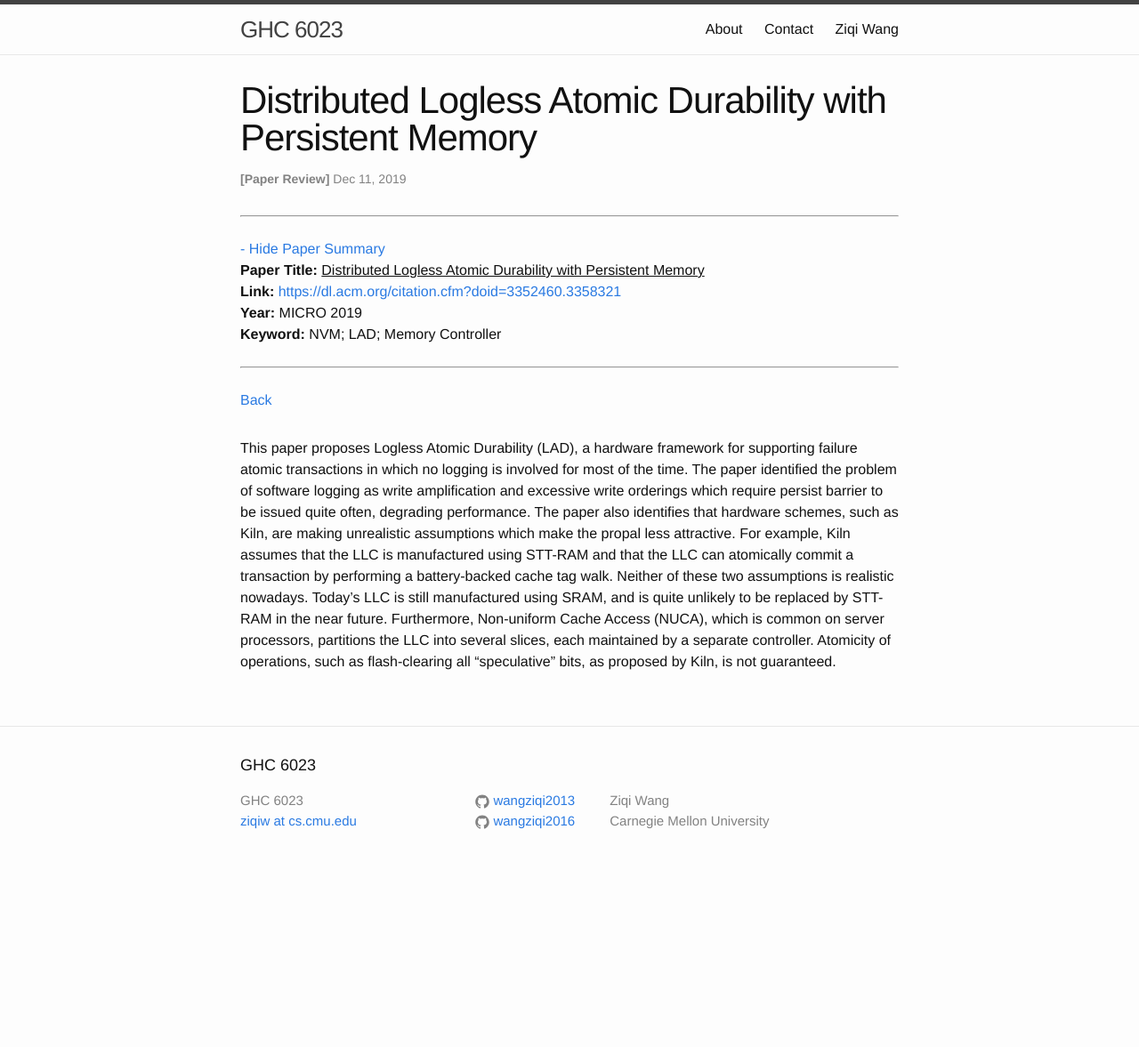
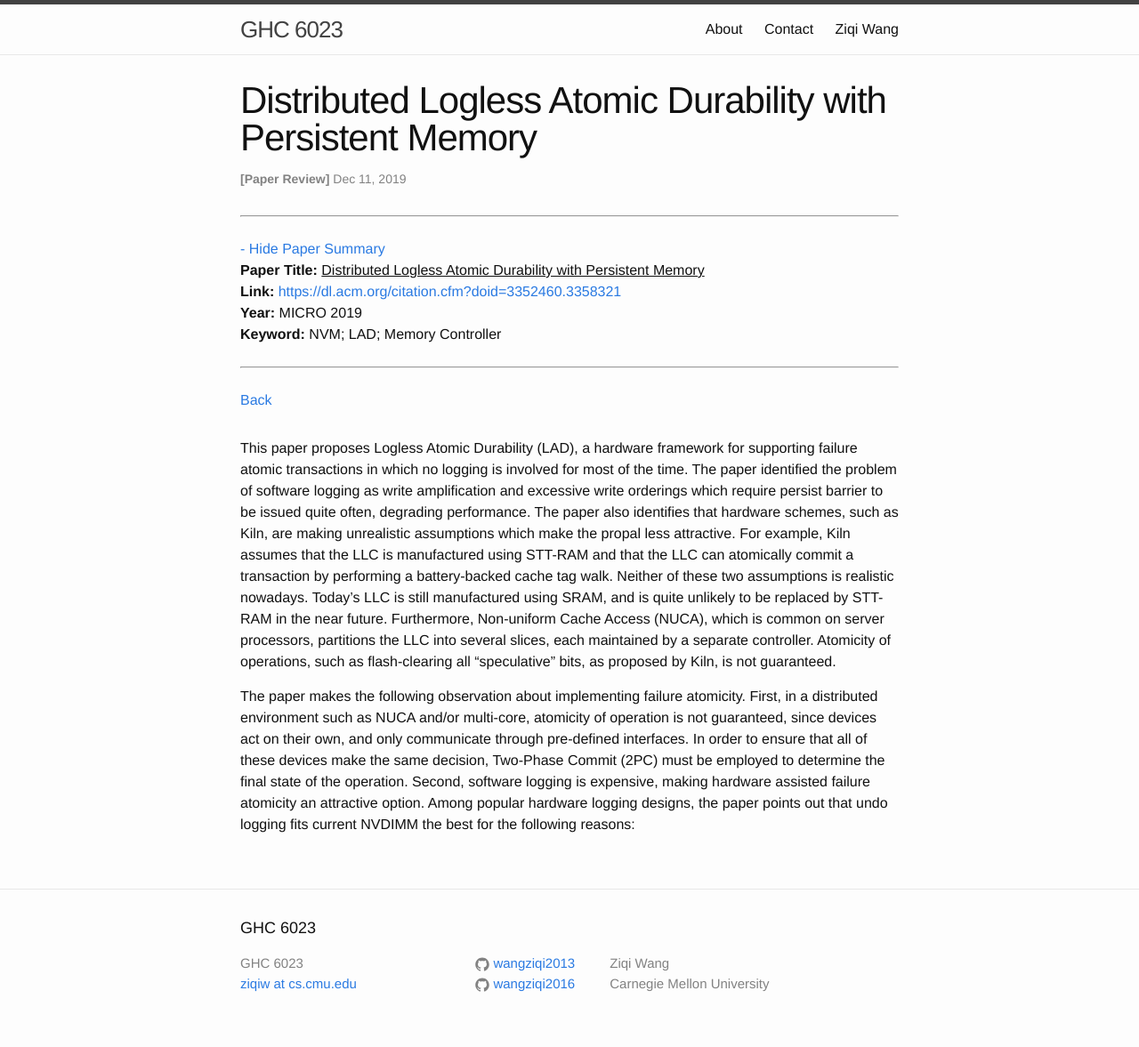
Before and after one commit to wangziqi2013/wangziqi2013.github.io, a Jekyll site: the page built from _posts/2019-12-11-lad.markdown, in a window 1280 px wide. Shown: the whole page at 89% size. Built offline with Jekyll 4.4.1, drawn with Linux system fonts in a browser that asks for light colours; before the commit the page ends 994 px from its top, so only the background shows below that.

Commit message:
Adding observations

```diff
--- a/_posts/2019-12-11-lad.markdown
+++ b/_posts/2019-12-11-lad.markdown
@@ -23,3 +23,10 @@ manufactured using SRAM, and is quite unlikely to be replaced by STT-RAM in the
 Cache Access (NUCA), which is common on server processors, partitions the LLC into several slices, each maintained by
 a separate controller. Atomicity of operations, such as flash-clearing all "speculative" bits, as proposed by Kiln, is
 not guaranteed.
+
+The paper makes the following observation about implementing failure atomicity. First, in a distributed environment
+such as NUCA and/or multi-core, atomicity of operation is not guaranteed, since devices act on their own, and only
+communicate through pre-defined interfaces. In order to ensure that all of these devices make the same decision, Two-Phase
+Commit (2PC) must be employed to determine the final state of the operation. Second, software logging is expensive, making
+hardware assisted failure atomicity an attractive option. Among popular hardware logging designs, the paper points out
+that undo logging fits current NVDIMM the best for the following reasons:
```
